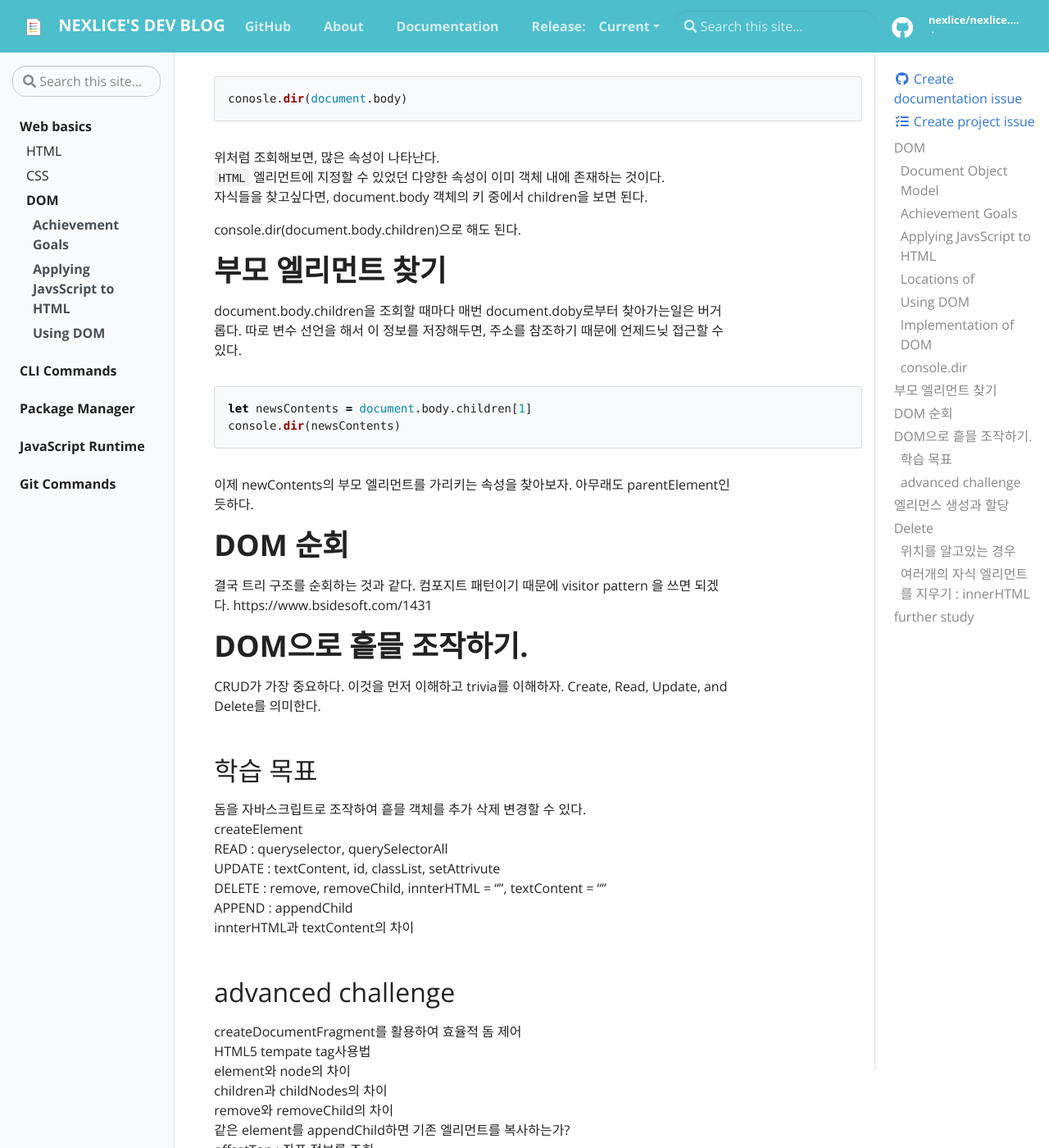
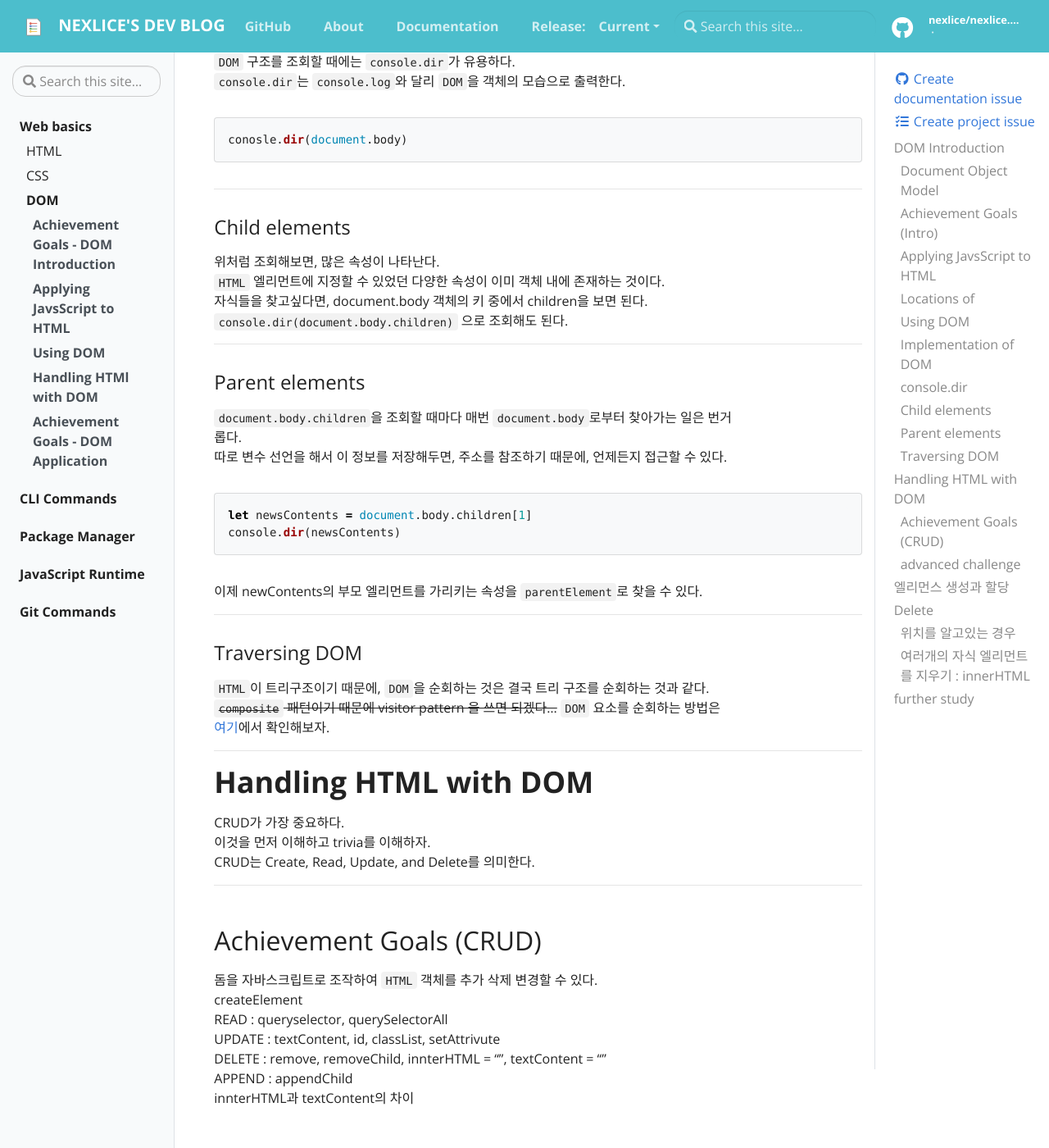
Before and after one commit to nexlice/nexlice.github.io, a Jekyll site: the page built from _docs/Web_Basics/dom.md, in a window 1280 px wide and 1400 px high, scrolled down 3398 px. Shown: the whole window at 82% size. Built offline with Jekyll 4.4.1, drawn with Linux system fonts in a browser that asks for light colours; some of the changed text lies outside the part shown.

Commit message:
docs: achievement goals

````diff
--- a/_data/toc.yml
+++ b/_data/toc.yml
@@ -29,12 +29,17 @@
     - title: "DOM"
       url: "docs/Web_Basics/dom"
       children:
-        - title: Achievement Goals
-          url: "docs/Web_Basics/dom#achievement-goals"
+        - title: Achievement Goals - DOM Introduction
+          url: "docs/Web_Basics/dom#achievement-goals-(intro)"
         - title: Applying JavsScript to HTML
           url: "docs/Web_Basics/dom#applying-javascript-to-html"
         - title: Using DOM
           url: "docs/Web_Basics/dom#using-dom"
+        - title: Handling HTMl with DOM
+          url: "docs/Web_Basics/dom#handling-html-with-dom"
+        - title: Achievement Goals - DOM Application
+          url: "docs/Web_Basics/dom#achievement-goals-(crud)"
+
 
 
 - title: "CLI Commands"
--- a/_docs/Web_Basics/dom.md
+++ b/_docs/Web_Basics/dom.md
@@ -9,7 +9,7 @@ tags:
 description: Learn about basic git commands!
 ---
 
-# DOM
+# DOM Introduction
 `DOM`은 프로그래머 관점에서 바라 본 `HTML`이다.
 `DOM`을 이해하고 조작할 수 있다면, `HTML`을 단순한 문서에서 웹 앱으로 업그레이드 할 수 있다.
 `DOM`은 브라우저 환경에서 `JavaScript`를 이용해 `HTML`을 조작할 수 있다.
@@ -27,7 +27,7 @@ description: Learn about basic git commands!
 
 ---
 
-## Achievement Goals
+## Achievement Goals (Intro)
 - `DOM`의 개념을 이해하기
 - `DOM`의 구조를 파악하고, `HTML`과 `DOM`이 어떻게 닮아있는지 확인한다.
 - `HTML`에서 `JavaScript`파일을 불러올 때 주의점에 대해 이해한다.
@@ -128,10 +128,14 @@ console.log(msgElement);
     </body>
 </html>
 ```
+
+---
 ### Implementation of DOM
 개발자 도구의 콘솔로 가면 `JavaScript`를 사용할 수 있다.
 자바스크립트에서 `DOM`은 `document` 객체에 구현되어있다.
 브라우저에서 작동되는 `JabaScript` 코드에서는 어디에서나 `document` 객체를 조회할 수 있다.
+
+---
 
 ### console.dir
 `DOM` 구조를 조회할 때에는 `console.dir`가 유용하다.
@@ -141,38 +145,43 @@ console.log(msgElement);
 conosle.dir(document.body)
 ```
 
+---
+
+### Child elements
 위처럼 조회해보면, 많은 속성이 나타난다.
 `HTML` 엘리먼트에 지정할 수 있었던 다양한 속성이 이미 객체 내에 존재하는 것이다.
 자식들을 찾고싶다면, document.body 객체의 키 중에서 children을 보면 된다.
+`console.dir(document.body.children)` 으로 조회해도 된다.
 
-console.dir(document.body.children)으로 해도 된다.
+---
 
-# 부모 엘리먼트 찾기
-document.body.children을 조회할 때마다 매번 document.doby로부터 찾아가는일은 버거롭다.
-따로 변수 선언을 해서 이 정보를 저장해두면, 주소를 참조하기 때문에
-언제드닞 접근할 수 있다.
+### Parent elements
+`document.body.children`을 조회할 때마다 매번 `document.body`로부터 찾아가는 일은 번거롭다.
+따로 변수 선언을 해서 이 정보를 저장해두면, 주소를 참조하기 때문에, 언제든지 접근할 수 있다.
 
 ```javascript
 let newsContents = document.body.children[1]
 console.dir(newsContents)
 ```
+이제 newContents의 부모 엘리먼트를 가리키는 속성을 `parentElement`로 찾을 수 있다.
 
-이제 newContents의 부모 엘리먼트를 가리키는 속성을 찾아보자.
-아무래도 parentElement인 듯하다.
+---
 
-# DOM 순회
+### Traversing DOM
+`HTML`이 트리구조이기 때문에, `DOM`을 순회하는 것은 결국 트리 구조를 순회하는 것과 같다.
+~~`composite` 패턴이기 때문에 visitor pattern 을 쓰면 되겠다...~~
+`DOM` 요소를 순회하는 방법은 [여기](https://www.bsidesoft.com/1431)에서 확인해보자.
 
-결국 트리 구조를 순회하는 것과 같다.
-컴포지트 패턴이기 때문에 visitor pattern 을 쓰면 되겠다.
-https://www.bsidesoft.com/1431
+---
 
-# DOM으로 흩믈 조작하기.
+# Handling HTML with DOM
 CRUD가 가장 중요하다.
 이것을 먼저 이해하고 trivia를 이해하자.
-Create, Read, Update, and Delete를 의미한다.
+CRUD는 Create, Read, Update, and Delete를 의미한다.
 
-## 학습 목표
-돔을 자바스크립트로 조작하여 흩믈 객체를 추가 삭제 변경할 수 있다.
+---
+## Achievement Goals (CRUD)
+돔을 자바스크립트로 조작하여 `HTML` 객체를 추가 삭제 변경할 수 있다.
 createElement
 READ : queryselector, querySelectorAll
 UPDATE : textContent, id, classList, setAttrivute
````
